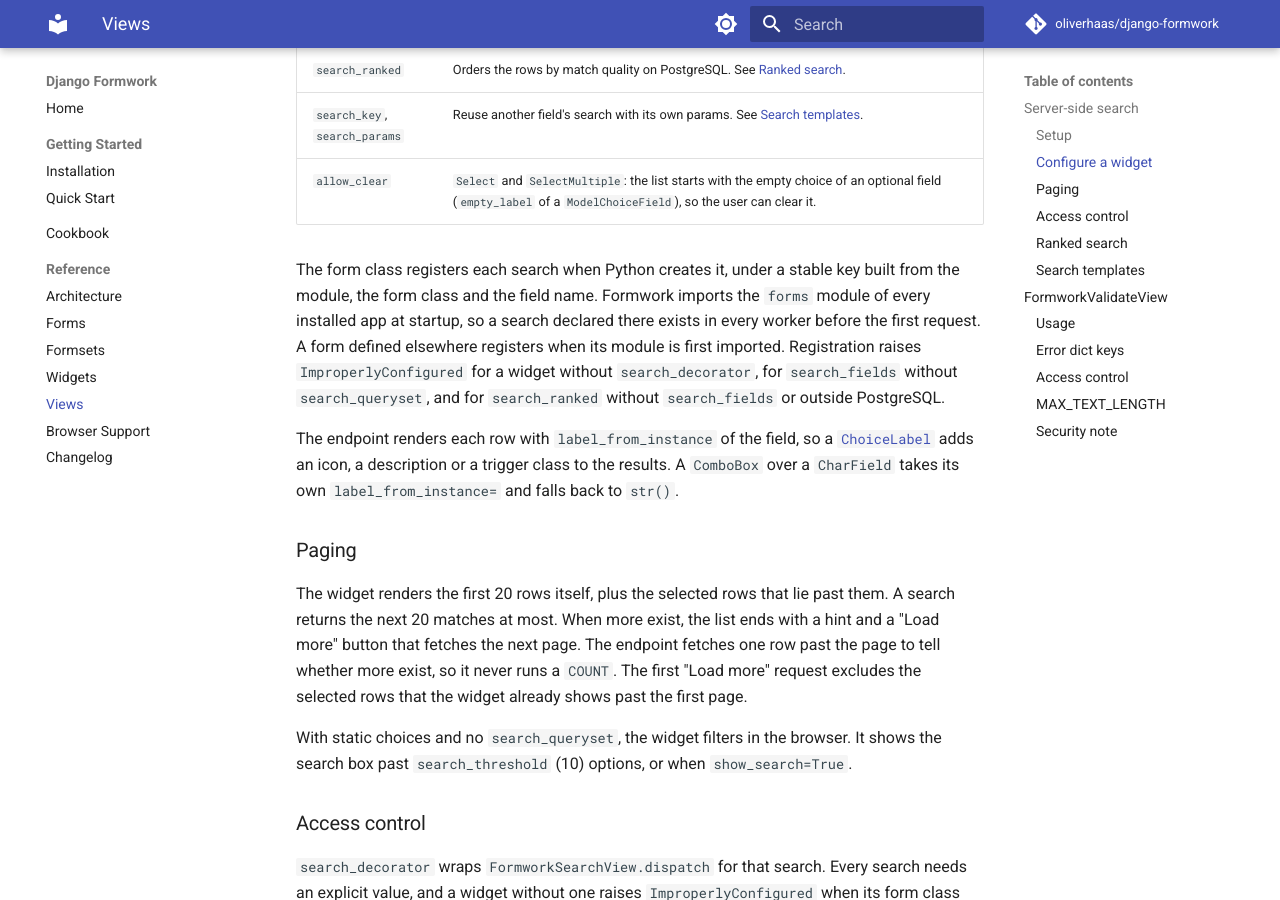
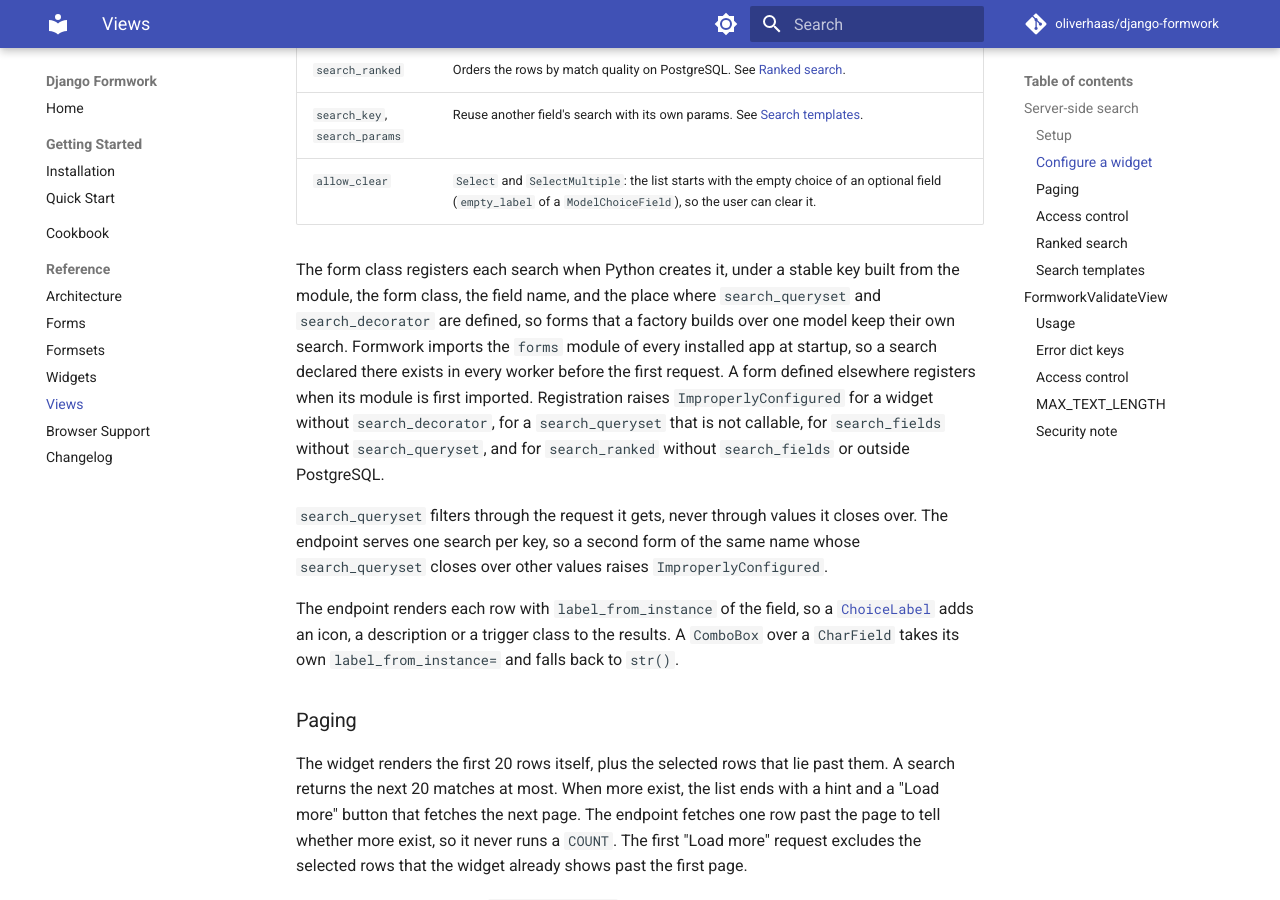
Before and after one commit to oliverhaas/django-formwork, an MkDocs documentation site: the page built from docs/reference/views.md, in a window 1280 px wide and 900 px high, scrolled down 1455 px. Built offline with MkDocs 1.6.1 and Material for MkDocs 9.7.7, drawn with Linux system fonts in a browser that asks for light colours; comment, search, counter and statistics services are not loaded; the version menu is left out.

Commit message:
docs: cover the setup checks, search keys and the formset async rule

```diff
--- a/docs/reference/views.md
+++ b/docs/reference/views.md
@@ -62,13 +62,21 @@ class CityForm(FormworkForm):
 | `allow_clear` | `Select` and `SelectMultiple`: the list starts with the empty choice of an optional field (`empty_label` of a `ModelChoiceField`), so the user can clear it. |
 
 The form class registers each search when Python creates it, under a stable
-key built from the module, the form class and the field name. Formwork imports the
+key built from the module, the form class, the field name, and the place where
+`search_queryset` and `search_decorator` are defined, so forms that a factory
+builds over one model keep their own search. Formwork imports the
 `forms` module of every installed app at startup, so a search declared there
 exists in every worker before the first request. A form defined elsewhere
 registers when its module is first imported. Registration raises
-`ImproperlyConfigured` for a widget without `search_decorator`, for
-`search_fields` without `search_queryset`, and for `search_ranked` without
-`search_fields` or outside PostgreSQL.
+`ImproperlyConfigured` for a widget without `search_decorator`, for a
+`search_queryset` that is not callable, for `search_fields` without
+`search_queryset`, and for `search_ranked` without `search_fields` or outside
+PostgreSQL.
+
+`search_queryset` filters through the request it gets, never through values it
+closes over. The endpoint serves one search per key, so a second form of the same
+name whose `search_queryset` closes over other values raises
+`ImproperlyConfigured`.
 
 The endpoint renders each row with `label_from_instance` of the field, so a
 [`ChoiceLabel`](widgets.md#choicelabel) adds an icon, a description or a
```
Also changed, not shown: ROADMAP.md (+4 -8 lines), docs/getting-started/installation.md (+2 -0 lines), docs/reference/forms.md (+10 -1 lines), docs/reference/widgets.md (+2 -2 lines).
